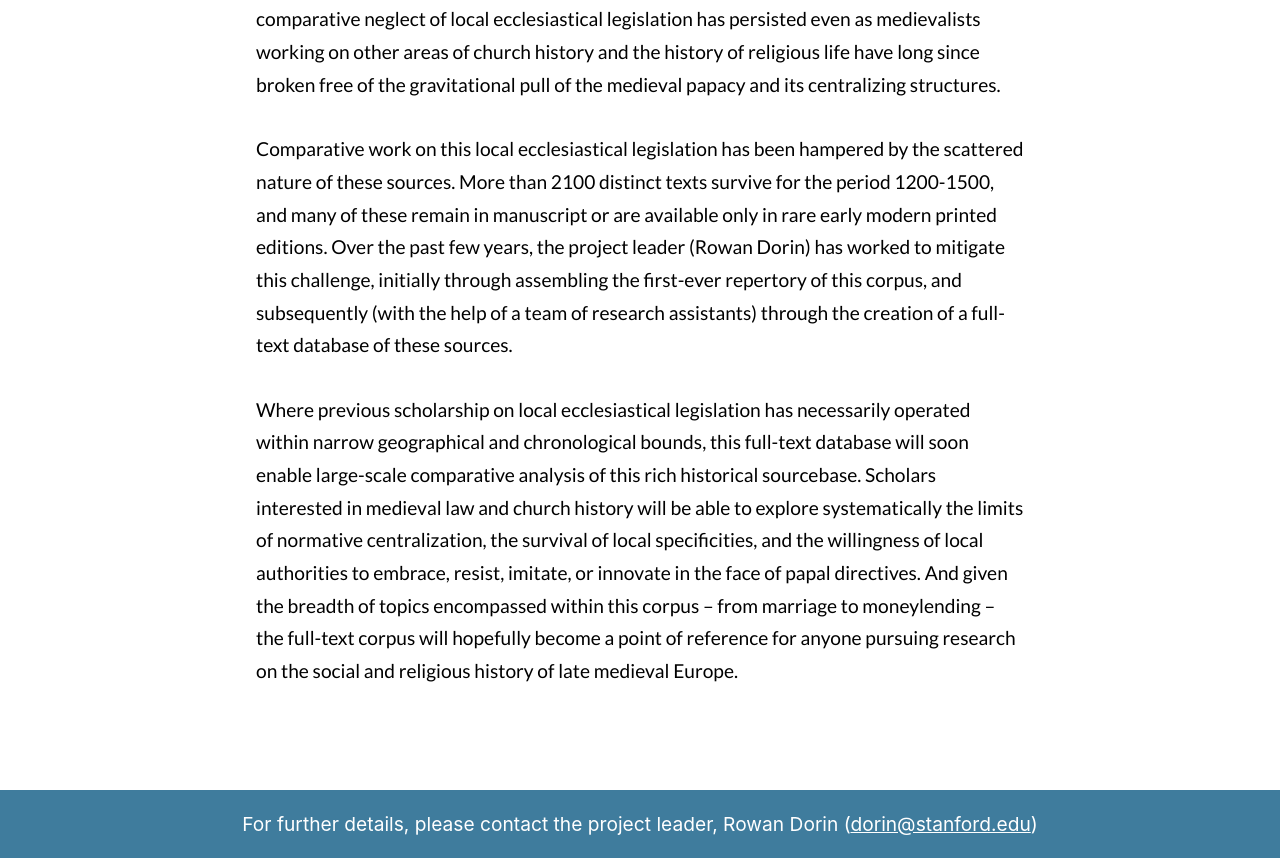
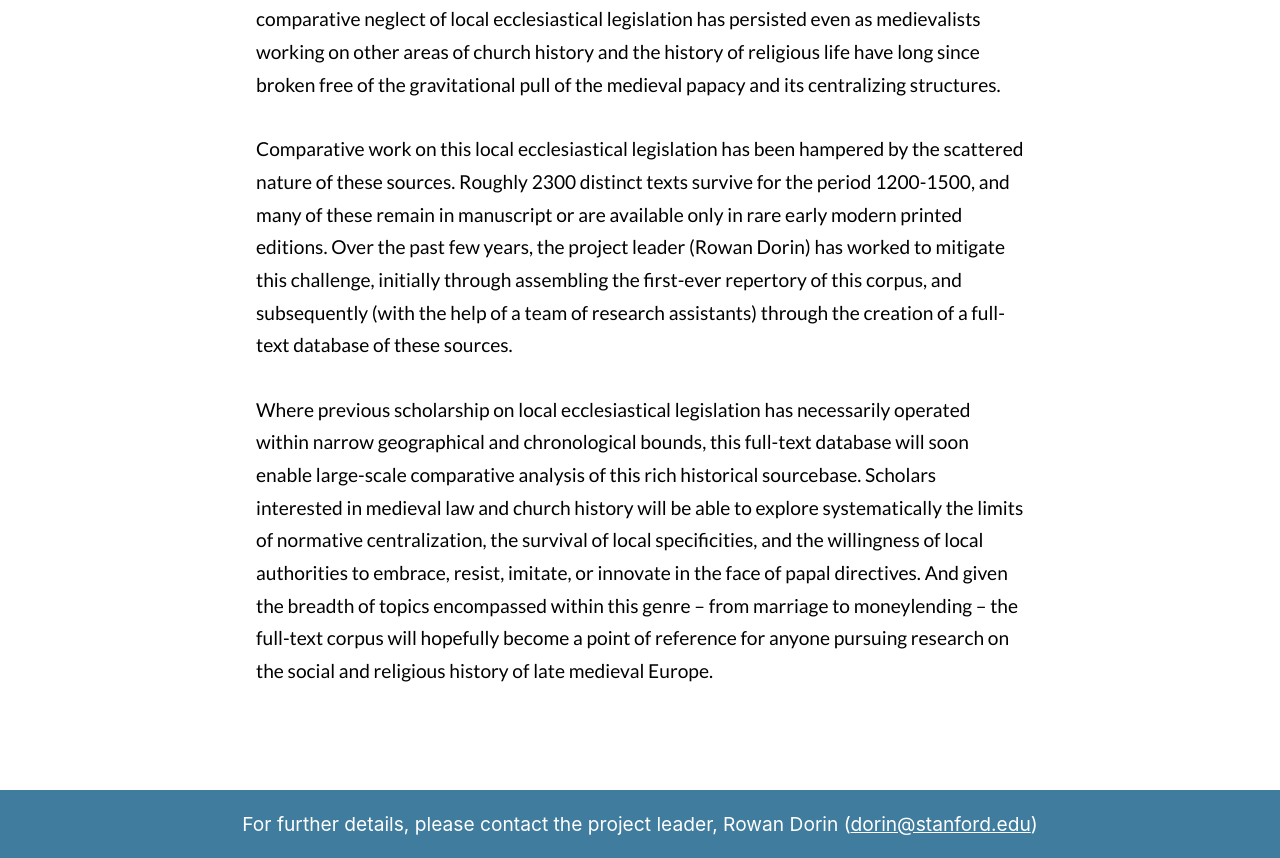
Before and after one commit to corpus-synodalium/corpus-synodalium.com, a Next.js app: page /about in a window 1280 px wide. Shown: the part 823-1681 px from the top of the page. Built offline with nearby package versions, Linux system fonts and the light colour scheme.

Commit message:
Update "About" page

```diff
--- a/pages/about.js
+++ b/pages/about.js
@@ -39,7 +39,7 @@ const About = () => (
 
         <p>
             Comparative work on this local ecclesiastical legislation has been
-            hampered by the scattered nature of these sources. More than 2100
+            hampered by the scattered nature of these sources. Roughly 2300
             distinct texts survive for the period 1200-1500, and many of these
             remain in manuscript or are available only in rare early modern
             printed editions. Over the past few years, the project leader (Rowan
@@ -59,7 +59,7 @@ const About = () => (
             survival of local specificities, and the willingness of local
             authorities to embrace, resist, imitate, or innovate in the face of
             papal directives. And given the breadth of topics encompassed within
-            this corpus – from marriage to moneylending – the full-text corpus
+            this genre – from marriage to moneylending – the full-text corpus
             will hopefully become a point of reference for anyone pursuing
             research on the social and religious history of late medieval
             Europe.
```
